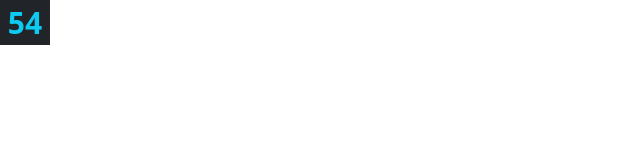
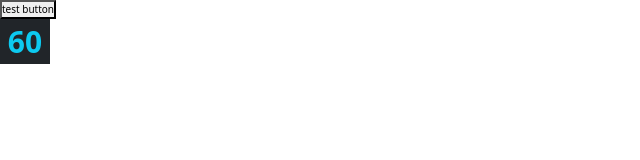
Before and after one commit to hyerim511/javascript-to-jquery, a plain HTML site: page timer.html in a window 1280 px wide. Shown: the whole page, without its empty margins (0-640 px from the left). Drawn offline with nearby package versions, Linux system fonts and the light colour scheme.

Commit message:
edit README and timer

```diff
--- a/js/timer.js
+++ b/js/timer.js
@@ -1,18 +1,55 @@
 let seconds = 1000 * 60; //1000 = 1 second in JS
 let timer;
+let timerE = $('#timer')[0]; // HTML Element
+//var timerE1 = $('#timer');  // jQuery object
+
+/* //These are just for confirmation
+console.log("timerE1: " + timerE1);
+console.log("timerE1 typeof: " + typeof(timerE1)); // see what data type timerE1 is
+console.log("timerE2: " + timerE2);
+console.log("timerE2 typeof: " + typeof(timerE2));
+*/
+
+
+/* //this is needed in JS ver.
+const playUp = document.getElementById("playUp"); */
+
+//------------for the start-------------
+timerE.innerHTML = "" + seconds / 1000;
+
+
+//when a user clicks the button, the timer will start to count.
+//jQuery ver.
+$("#playUp").click(function(){
+  if (seconds == 60000) {
+    timer = setInterval(countDown, 1000);
+  }
+})
+
+/* //JS ver.
+playUp.addEventListener("click", () => {
+  if (seconds == 60000) {
+    timer = setInterval(countDown, 1000);
+  }
+});*/
 
 function countDown() {
-   if(seconds == 60000)
-     timer = setInterval(countDown, 1000)
-   seconds -= 1000;
-   document.getElementById("timer").innerHTML = "" + seconds/1000;
-   if (seconds <= 0) {
-       clearInterval(timer);
-       alert("Time up!");
-   }
-} //If seconds are equal or greater than 0, countdown until 1 minute has passed
-//Else, clear the timer and alert user of how many words they type per minute
+  seconds -= 1000;
+  /* //JS ver.
+  document.getElementById("timer").innerHTML = "" + seconds / 1000; */
+  timerE.innerHTML = "" + seconds / 1000;
 
-document.getElementById("timer").innerHTML= "" + seconds/1000;
+  if (seconds > 0 && seconds <= 10000) {
+    $('#timer').removeClass("text-info").addClass('text-warning');
+}
 
-countDown();
+  if (seconds === 0) {
+    clearInterval(timer);
+  }
+
+  if (timerE.innerHTML == "0"){
+    setTimeout(() => {
+      alert("Time up!");
+    }, 1);
+  }
+}
--- a/timer.html
+++ b/timer.html
@@ -14,17 +14,18 @@
     crossorigin="anonymous">
 
 
-    <!-- jquery
+    <!-- jquery -->
     <script src="https://code.jquery.com/jquery-3.7.0.slim.min.js"
     integrity="sha256-tG5mcZUtJsZvyKAxYLVXrmjKBVLd6VpVccqz/r4ypFE="
     crossorigin="anonymous"></script>
-    -->
 </head>
 
 <body>
 
 <!-- Display the countdown timer in an element -->
-<!--using Bootstrap-->
+<button id="playUp">test button</button>
+
+<!-- This uses Bootstrap -->
 <p id="timer" class="text-info bg-dark">timer</p>
 
 <!-- JS -->
```
Also changed, not shown: 1 other file.
